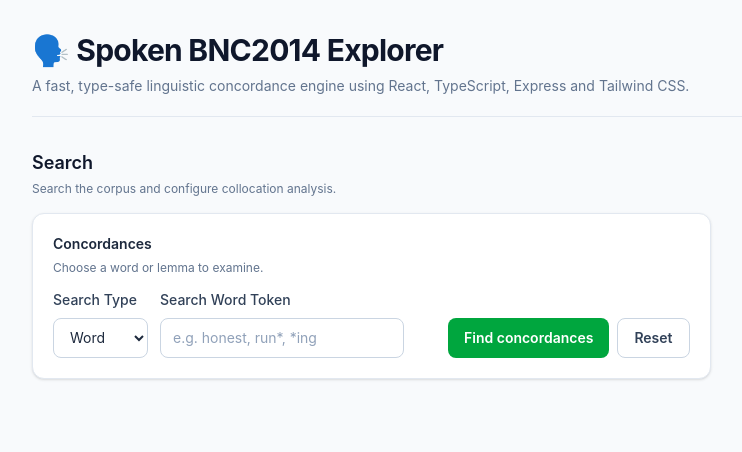
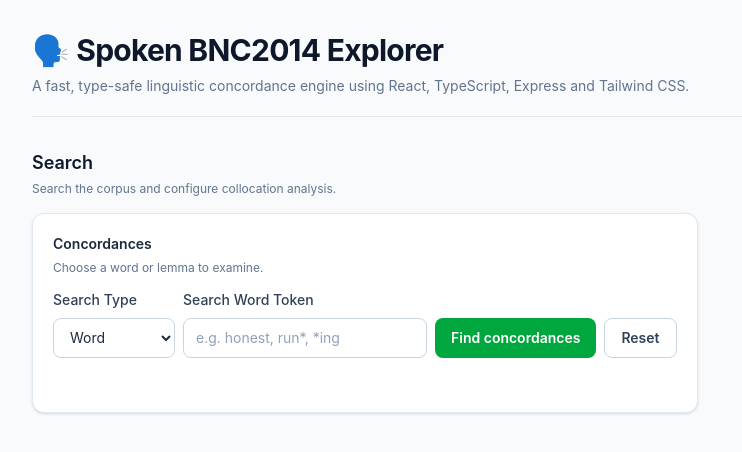
Before and after one commit to lw1066/spoken_bnc_concordancer, a React (Vite) app in the folder frontend/: page / in a window 1280 px wide. Shown: the top 452 px of the page, without its empty margins (0-742 px from the left). Built offline with nearby package versions, Linux system fonts and the light colour scheme.

Commit message:
added protection and errors frontend ad backend for phrases and word search number of words

```diff
--- a/frontend/src/App.tsx
+++ b/frontend/src/App.tsx
@@ -102,6 +102,19 @@ export default function App() {
         ? "Search Lemma"
         : "Search Phrase";
 
+  const trimmedQuery = query.trim();
+
+  const phraseWordCount =
+    trimmedQuery.match(/[\p{L}\p{N}]+(?:['’][\p{L}\p{N}]+)*/gu)?.length ?? 0;
+
+  const validationMessage = !trimmedQuery
+    ? ""
+    : searchType === "word" && trimmedQuery.split(/\s+/).length > 1
+      ? "Please enter a single word."
+      : searchType === "phrase" && phraseWordCount < 2
+        ? "Please enter 2 or more words."
+        : "";
+
   const resultsHeading = collocationFilter
     ? `Results for "${
         selectedWords.length === 1
@@ -157,8 +170,13 @@ export default function App() {
                 searchPlaceholder={searchPlaceholder}
                 onSearchTypeChange={setSearchType}
                 onQueryChange={setQuery}
-                onSearch={handleSearch}
+                onSearch={() => {
+                  if (!validationMessage) {
+                    handleSearch();
+                  }
+                }}
                 resetSearch={resetSearch}
+                validationMessage={validationMessage}
               />
             </div>
 
--- a/frontend/src/components/CollocationControls.tsx
+++ b/frontend/src/components/CollocationControls.tsx
@@ -34,7 +34,7 @@ export default function CollocationControls({
   handleSearchAllVariantsChange,
 }: CollocationControlsProps) {
   return (
-    <div className="mb-6 rounded-xl border border-slate-200 bg-white p-5 shadow-sm">
+    <div className="mb-0 h-full min-h-[200px] rounded-xl border border-slate-200 bg-white p-5 shadow-sm">
       {/* Heading */}
       <div className="mb-3">
         <h3 className="text-sm font-semibold text-slate-800">Collocations</h3>
--- a/frontend/src/components/SearchControls.tsx
+++ b/frontend/src/components/SearchControls.tsx
@@ -13,6 +13,7 @@ type SearchControlsProps = {
   submittedSearchType: SearchType;
   concordanceCount: number;
   resetSearch: () => void;
+  validationMessage: string;
 };
 
 export default function SearchControls({
@@ -28,23 +29,25 @@ export default function SearchControls({
   submittedSearchType,
   concordanceCount,
   resetSearch,
+  validationMessage,
 }: SearchControlsProps) {
   return (
-    <div className="mb-6 rounded-xl border border-slate-200 bg-white p-5 shadow-sm">
+    <div className="mb-0 h-full min-h-[200px] rounded-xl border border-slate-200 bg-white p-5 shadow-sm">
       <div className="mb-3">
         <h3 className="text-sm font-semibold text-slate-800">Concordances</h3>
         <p className="mt-1 text-xs leading-relaxed text-slate-500">
           Choose a word or lemma to examine.
         </p>
       </div>
-      {/* Search Type */}{" "}
-      <div className="flex flex-wrap items-end gap-3">
-        <div className="min-w-0 flex-1">
+
+      <div className="grid grid-cols-1 items-start gap-2 sm:grid-cols-[minmax(0,1fr)_minmax(0,2fr)_auto]">
+        {/* Search type */}
+        <div className="min-w-0">
           <label
             htmlFor="search-type"
             className="mb-2 block text-sm font-medium text-slate-700"
           >
-            Search Type{" "}
+            Search Type
           </label>
           <select
             id="search-type"
@@ -58,9 +61,10 @@ export default function SearchControls({
             <option value="lemma">Lemma</option>
             <option value="phrase">Phrase</option>
           </select>
+          <div className="mt-2 min-h-5" aria-hidden="true" />
         </div>
 
-        {/* Search Input and Go Button */}
+        {/* Search query */}
         <div className="min-w-0">
           <label
             htmlFor="search-query"
@@ -68,27 +72,40 @@ export default function SearchControls({
           >
             {searchLabel}
           </label>
-
           <input
             id="search-query"
             type="text"
             value={query}
             onChange={(event) => onQueryChange(event.target.value)}
             onKeyDown={(event) => {
-              if (event.key === "Enter") {
-                onSearch();
-              }
+              if (event.key === "Enter") onSearch();
             }}
             placeholder={searchPlaceholder}
-            className="h-10 min-w-0 flex-1 rounded-lg border border-slate-300 px-3 text-sm text-slate-800 outline-none transition placeholder:text-slate-400 focus:border-slate-500 focus:ring-2 focus:ring-slate-200"
+            aria-invalid={Boolean(validationMessage)}
+            aria-describedby={
+              validationMessage ? "search-validation" : undefined
+            }
+            className="h-10 w-full rounded-lg border border-slate-300 px-3 text-sm text-slate-800 outline-none transition placeholder:text-slate-400 focus:border-slate-500 focus:ring-2 focus:ring-slate-200"
           />
+          <div className="mt-2 min-h-5">
+            {validationMessage && (
+              <p
+                id="search-validation"
+                role="alert"
+                className="text-sm leading-5 text-red-700"
+              >
+                {validationMessage}
+              </p>
+            )}
+          </div>
         </div>
-        <div className="flex gap-2 xl:ml-8">
-          {" "}
+
+        {/* Action buttons */}
+        <div className="flex gap-2 sm:pt-7">
           <button
             type="button"
             onClick={onSearch}
-            disabled={loading}
+            disabled={loading || Boolean(validationMessage)}
             className={`h-10 shrink-0 rounded-lg px-4 text-sm font-semibold text-white transition disabled:cursor-not-allowed disabled:opacity-50 ${
               loading
                 ? "bg-slate-400 hover:bg-slate-400"
--- a/frontend/src/hooks/useCorpusSearch.ts
+++ b/frontend/src/hooks/useCorpusSearch.ts
@@ -253,6 +253,23 @@ export default function useCorpusSearch() {
 
   const handleSearch = () => {
     const trimmedQuery = query.trim();
+
+    const wordCount = trimmedQuery.split(/\s+/).filter(Boolean).length;
+
+    const phraseWordCount =
+      trimmedQuery.match(/[\p{L}\p{N}]+(?:['’][\p{L}\p{N}]+)*/gu)?.length ?? 0;
+
+    if (searchType === "word" && wordCount > 1) {
+      setError(
+        "Word search accepts only one word. Please enter a single word.",
+      );
+      return;
+    }
+
+    if (searchType === "phrase" && trimmedQuery && phraseWordCount < 2) {
+      setError("Phrase search requires 2 or more words.");
+      return;
+    }
 
     if (!trimmedQuery) {
       setResults([]);
```
Also changed, not shown: 1 other file (tests, documents, lock files or other folders).
